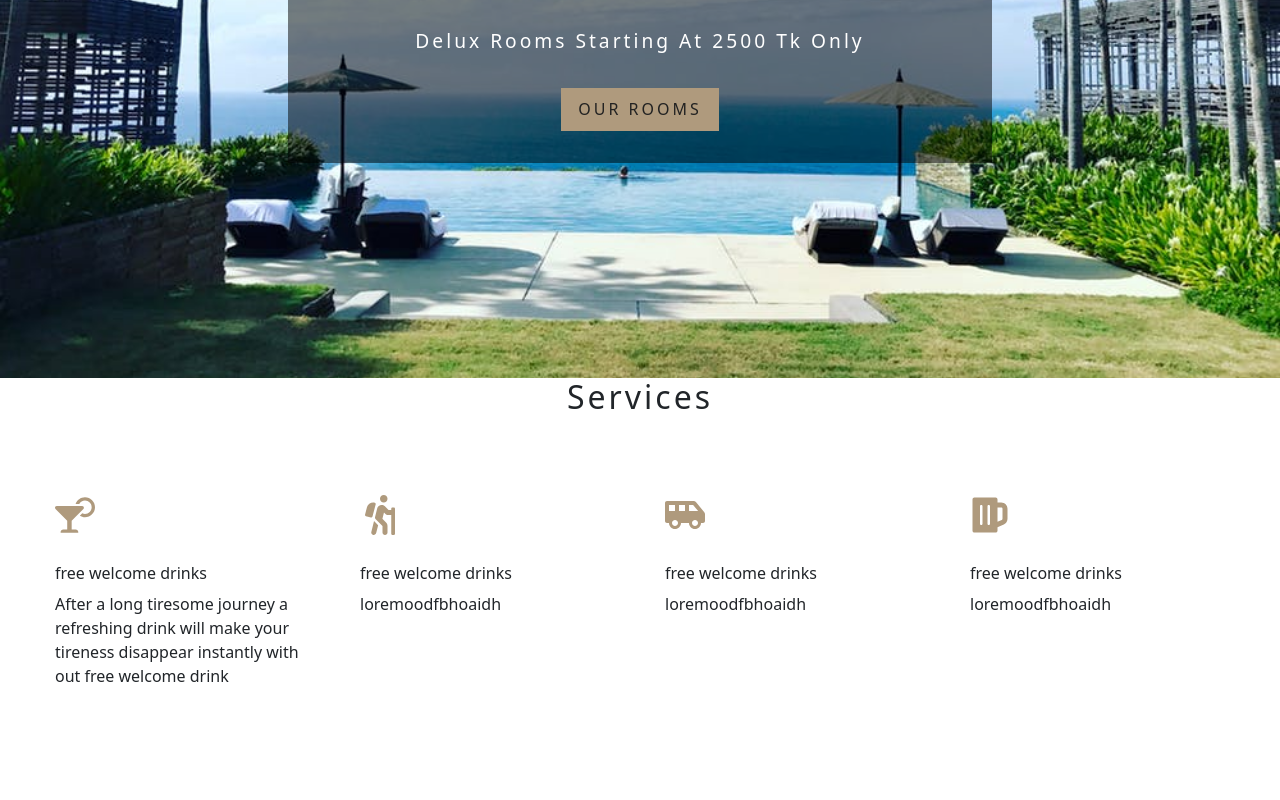
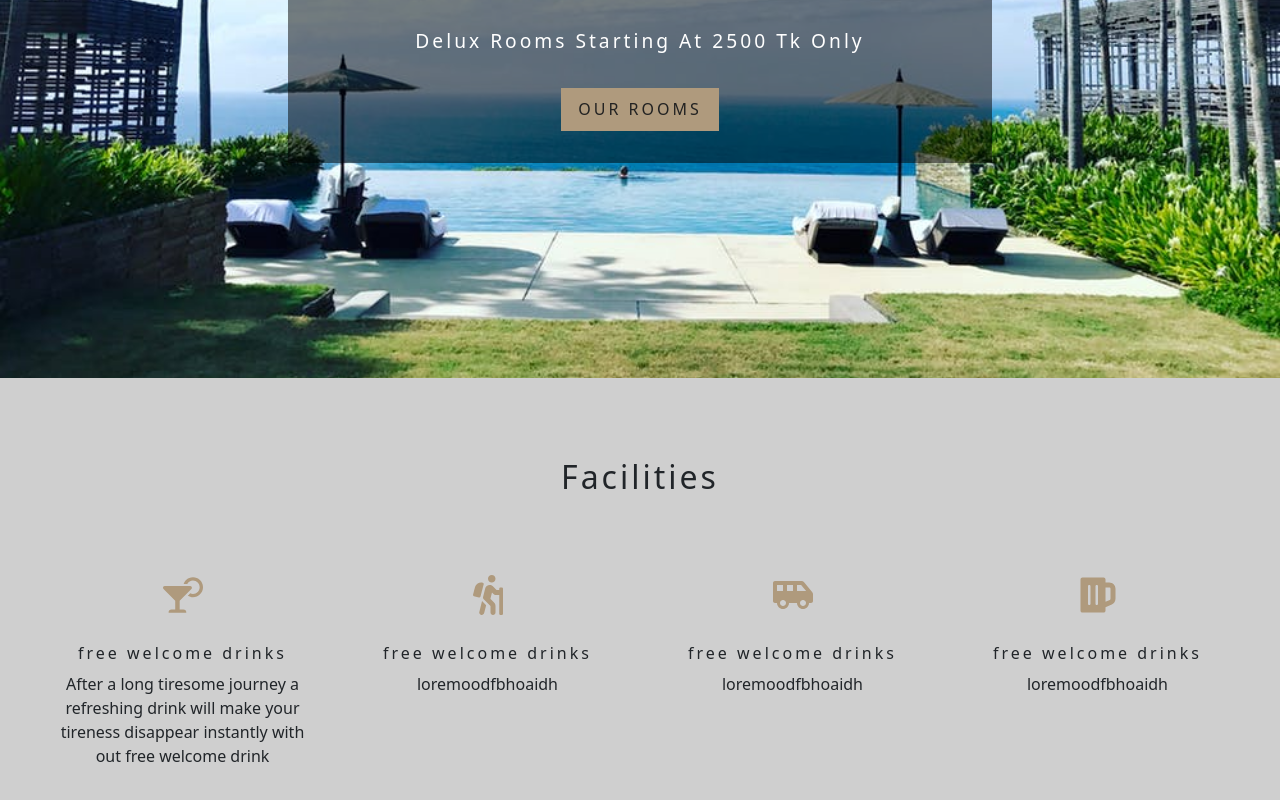
Before and after one commit to TamimFatema/Hotel-Management, a React (Create React App) app in the folder hotel-app/: page / in a window 1280 px wide. Shown: the part 438-1238 px from the top of the page. Before the commit the page ends 1142 px from the top, so only its background shows below. Built offline with nearby package versions, Linux system fonts and the light colour scheme; the HTML template or start-up script is replaced by a standard one.

Commit message:
service changed to facility

```diff
--- a/hotel-app/src/App.css
+++ b/hotel-app/src/App.css
@@ -267,16 +267,16 @@ h6 {
 /* end of Title */
 
 /* services */
-.services {
+.facilities {
     padding: 5rem 0;
 }
 
-.services {
+.facilities {
     background: var(--darkGrey);
     text-align: center;
 }
 
-.services-center {
+.facilities-center {
     width: 90vw;
     margin: 0 auto;
     display: grid;
@@ -285,31 +285,31 @@ h6 {
     grid-column-gap: 50px;
 }
 
-.service span {
+.facility span {
     display: inline-block;
     color: var(--primaryColor);
     font-size: 2.5rem;
     margin-bottom: 1.5rem;
 }
 
-.services h6 {
+.facilities h6 {
     letter-spacing: var(--mainSpacing);
 }
 
-.services p {
+.facilities p {
     width: 80%;
     margin: 0 auto;
 }
 
 @media screen and (min-width: 992px) {
-    .services-center {
+    .facilities-center {
         width: 95vw;
         max-width: 1170px;
     }
 }
 
 @media screen and (min-width: 1200px) {
-    .services p {
+    .facilities p {
         width: 100%;
     }
 }
--- a/hotel-app/src/components/Service.js
+++ b/hotel-app/src/components/Facilities.js
@@ -1,9 +1,9 @@
 import React, { Component } from 'react'
 import Title from './Title'
 import { FaCocktail, FaHiking, FaShuttleVan, FaBeer } from 'react-icons/fa'
-export default class Service extends Component {
+export default class Facility extends Component {
     state = {
-        services: [
+        facilities: [
             {
                 icon: < FaCocktail />,
                 Title: "free welcome drinks",
@@ -33,11 +33,11 @@ export default class Service extends Component {
 
     render() {
         return (
-            <section className='service'>
-                <Title title="services" />
-                <div className='services-center'>
-                    {this.state.services.map((item, index) => {
-                        return <article key={index} className='service'>
+            <section className='facilities'>
+                <Title title="facilities" />
+                <div className='facilities-center'>
+                    {this.state.facilities.map((item, index) => {
+                        return <article key={index} className='facility'>
                             <span>{item.icon}</span>
                             <h6>{item.Title}</h6>
                             <p>{item.info}</p>
--- a/hotel-app/src/pages/Home.js
+++ b/hotel-app/src/pages/Home.js
@@ -2,7 +2,7 @@ import React from 'react'
 import Hero from '../components/Hero'
 import Banner from '../components/Banner'
 import { Link } from 'react-router-dom'
-import Service from '../components/Service'
+import Facility from '../components/Facilities'
 export default function Home() {
     return (
         <>
@@ -10,7 +10,7 @@ export default function Home() {
                 <Banner title="luxirious room" subtitle="delux rooms starting at 2500 tk only">
                     <Link to='/rooms' className='btn-primary'>Our Rooms</Link></Banner>
             </Hero>
-            <Service />
+            <Facility />
         </>
     )
 }
```
Also changed, not shown: hotel-app/src/pages/Services.js (added).
